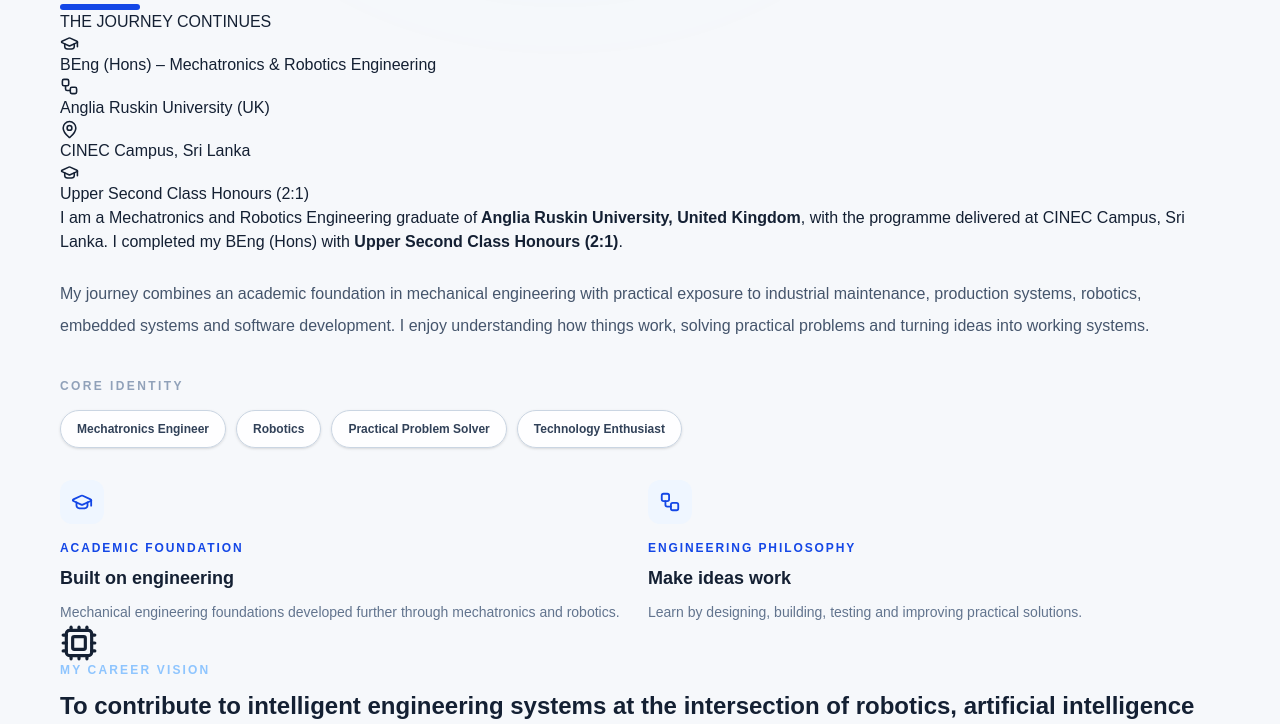
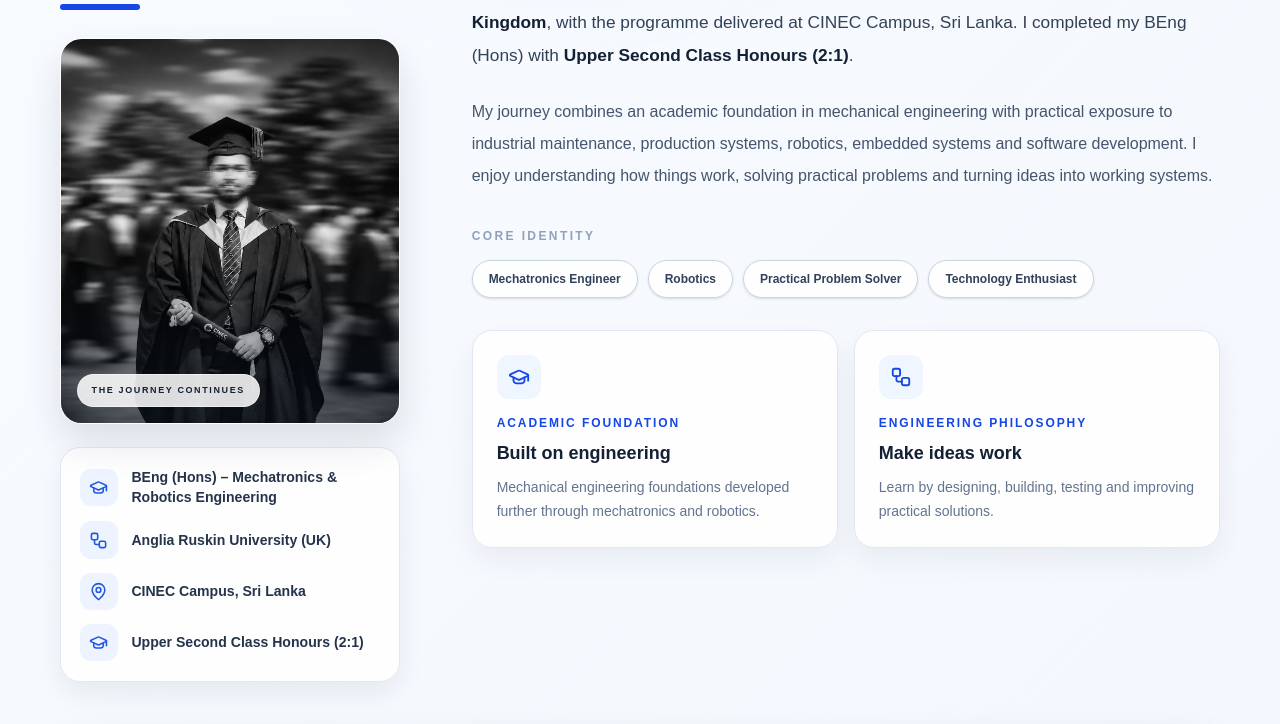
Before and after one commit to duminduue/dumindu-portfolio, a Next.js app: page / in a window 1280 px wide. Shown: the part 1409-2133 px from the top of the page. Built offline with nearby package versions, Linux system fonts and the light colour scheme.

Commit message:
Style compact About section portrait and credentials layout

```diff
--- a/src/app/globals.css
+++ b/src/app/globals.css
@@ -61,17 +61,196 @@ a {
   }
 }
 
+.about-section {
+  background: linear-gradient(135deg, #f8fbff 0%, #f3f7fd 100%);
+}
+
+.about-layout {
+  display: grid;
+  grid-template-columns: minmax(250px, 0.72fr) minmax(0, 1.55fr);
+  column-gap: clamp(2rem, 5vw, 4.5rem);
+  row-gap: 2.5rem;
+  align-items: start;
+}
+
+.about-left-column {
+  min-width: 0;
+}
+
+.about-heading {
+  margin-bottom: 1.75rem;
+}
+
 .about-photo-panel {
+  position: relative;
   isolation: isolate;
+  width: min(100%, 340px);
+  aspect-ratio: 0.88 / 1;
+  overflow: hidden;
+  border: 1px solid rgba(255,255,255,.95);
+  border-radius: 1.35rem;
+  background: #e7edf6;
+  box-shadow: 0 18px 38px rgba(20, 32, 51, .12);
 }
 
 .about-photo-panel img {
   filter: grayscale(1) contrast(1.02);
 }
 
-@media (min-width: 768px) {
+.about-photo-panel::after {
+  content: "";
+  position: absolute;
+  inset: 55% 0 0;
+  background: linear-gradient(to top, rgba(10, 20, 35, .48), transparent);
+  pointer-events: none;
+}
+
+.about-photo-label {
+  position: absolute;
+  z-index: 2;
+  left: 1rem;
+  bottom: 1rem;
+  border: 1px solid rgba(255,255,255,.55);
+  border-radius: 999px;
+  background: rgba(255,255,255,.86);
+  padding: .55rem .85rem;
+  color: #142033;
+  font-size: 9px;
+  font-weight: 900;
+  letter-spacing: .18em;
+}
+
+.about-credentials {
+  display: grid;
+  gap: .85rem;
+  width: min(100%, 340px);
+  margin-top: 1.4rem;
+  padding: 1.2rem;
+  border: 1px solid #e1e8f2;
+  border-radius: 1.25rem;
+  background: rgba(255,255,255,.88);
+  box-shadow: 0 12px 28px rgba(20, 32, 51, .07);
+}
+
+.about-credential-row {
+  display: flex;
+  align-items: center;
+  gap: .85rem;
+  color: #25344b;
+  font-size: .88rem;
+  font-weight: 600;
+  line-height: 1.45;
+}
+
+.about-credential-icon {
+  display: grid;
+  width: 2.35rem;
+  height: 2.35rem;
+  flex: 0 0 2.35rem;
+  place-items: center;
+  border-radius: .7rem;
+  background: #edf4ff;
+  color: #2457df;
+}
+
+.about-content-column {
+  min-width: 0;
+  padding-top: 4.2rem;
+}
+
+.about-intro {
+  color: #334155;
+  font-size: 1.08rem;
+  line-height: 1.9;
+}
+
+.about-info-card {
+  border: 1px solid #e1e8f2;
+  border-radius: 1.25rem;
+  background: rgba(255,255,255,.9);
+  padding: 1.5rem;
+  box-shadow: 0 12px 28px rgba(20, 32, 51, .06);
+}
+
+.about-vision {
+  grid-column: 1 / -1;
+  display: flex;
+  align-items: center;
+  gap: 2rem;
+  margin-top: .25rem;
+  border: 1px solid rgba(255,255,255,.1);
+  border-radius: 1.5rem;
+  background: linear-gradient(115deg, #24344d 0%, #142033 65%, #101b2c 100%);
+  padding: clamp(1.5rem, 4vw, 2.5rem);
+  color: white;
+  box-shadow: 0 18px 36px rgba(20, 32, 51, .13);
+}
+
+.about-vision-mark {
+  display: grid;
+  width: 5.5rem;
+  height: 5.5rem;
+  flex: 0 0 5.5rem;
+  place-items: center;
+  border-radius: 1.2rem;
+  background: rgba(255,255,255,.1);
+  color: #7eafff;
+}
+
+.about-vision-copy {
+  min-width: 0;
+  border-left: 1px solid rgba(255,255,255,.45);
+  padding-left: 2rem;
+}
+
+@media (max-width: 767px) {
+  .about-layout {
+    grid-template-columns: minmax(0, 1fr);
+    row-gap: 2rem;
+  }
+
+  .about-heading {
+    margin-bottom: 1.25rem;
+  }
+
+  .about-photo-panel,
+  .about-credentials {
+    width: 100%;
+    max-width: 420px;
+  }
+
   .about-photo-panel {
-    -webkit-mask-image: linear-gradient(to right, #000 0%, #000 72%, transparent 100%);
-    mask-image: linear-gradient(to right, #000 0%, #000 72%, transparent 100%);
+    aspect-ratio: 1.05 / 1;
+  }
+
+  .about-content-column {
+    padding-top: 0;
+  }
+
+  .about-vision {
+    flex-direction: column;
+    align-items: flex-start;
+    gap: 1.2rem;
+  }
+
+  .about-vision-copy {
+    border-left: 0;
+    border-top: 1px solid rgba(255,255,255,.35);
+    padding: 1.2rem 0 0;
   }
 }
+
+@media (min-width: 768px) and (max-width: 1023px) {
+  .about-layout {
+    grid-template-columns: minmax(220px, .7fr) minmax(0, 1.3fr);
+    column-gap: 2rem;
+  }
+
+  .about-content-column {
+    padding-top: 3.5rem;
+  }
+
+  .about-credential-row {
+    font-size: .8rem;
+  }
+}
```
